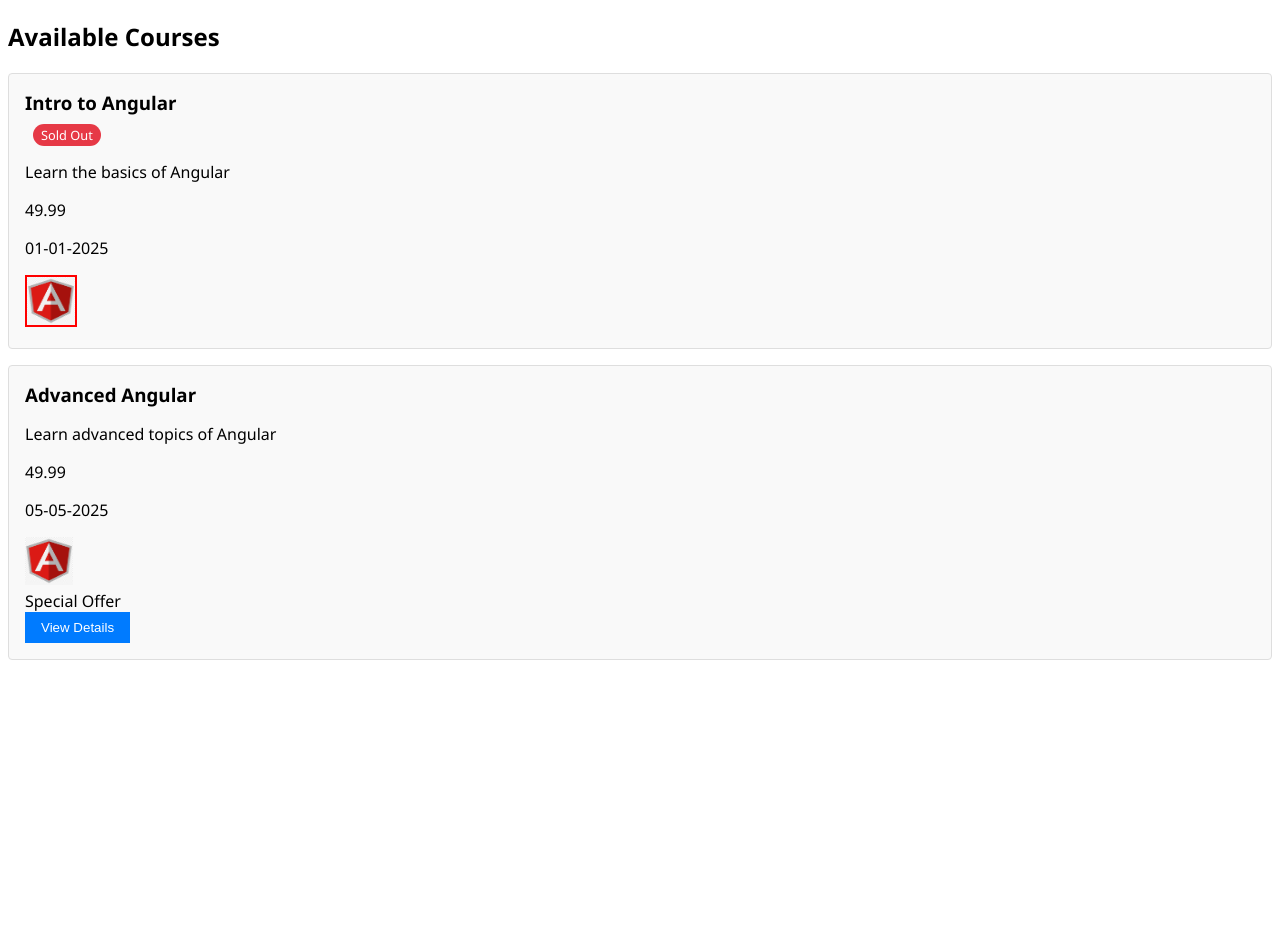
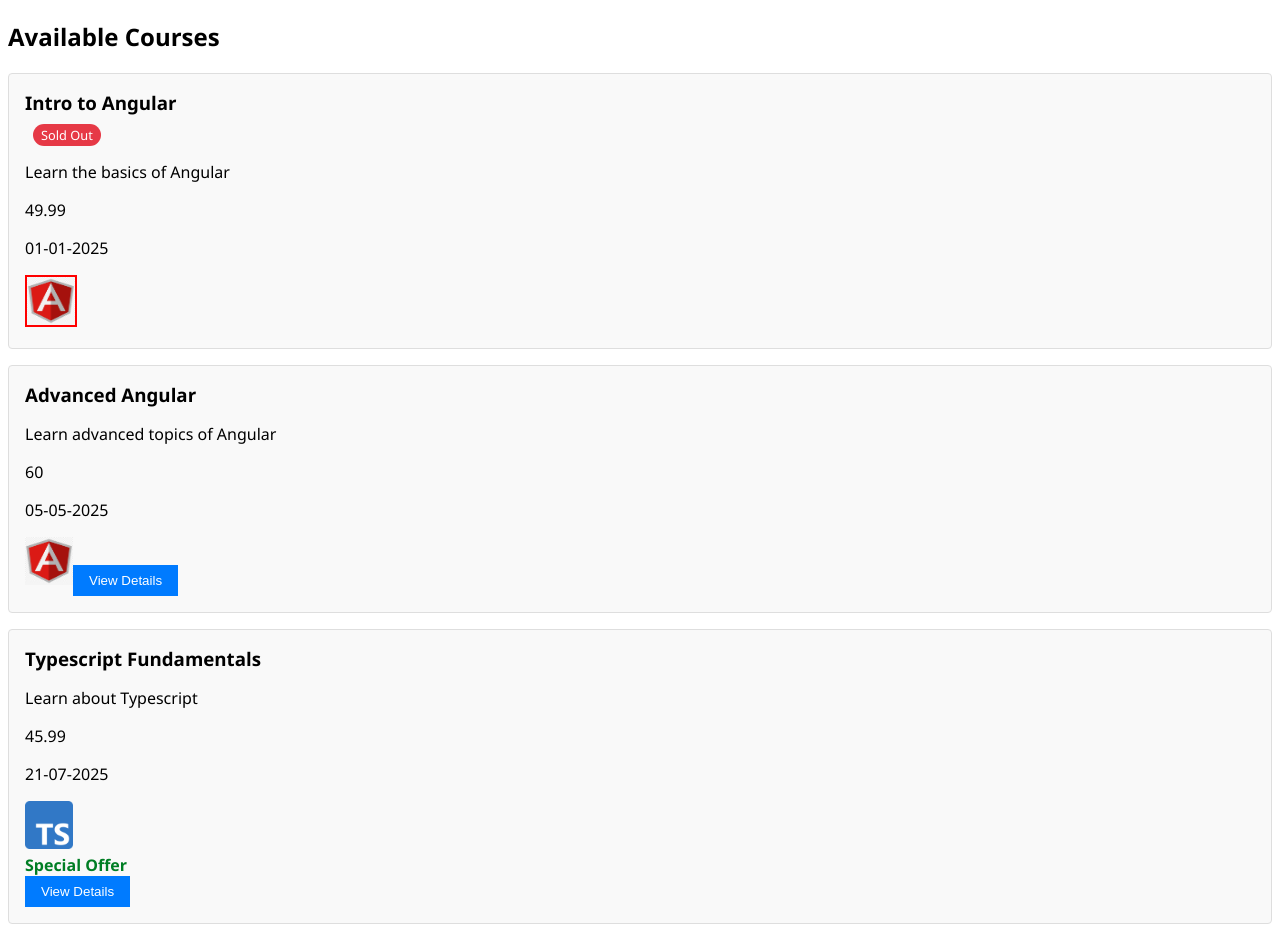
Before and after one commit to andydaly1990/course-booking-system, an Angular app: page / in a window 1280 px wide. Before the commit the page ends 800 px from the top, so only its background shows below. Built offline with nearby package versions, Linux system fonts and the light colour scheme.

Commit message:
Updated courses component html to iterate through course objects

```diff
--- a/src/app/courses-list/courses-list.component.css
+++ b/src/app/courses-list/courses-list.component.css
@@ -38,3 +38,8 @@ img {
   font-size: 0.8rem;
   margin-left: 8px;
 }
+
+.special-offer {
+    color: #007e24;
+    font-weight: bold;
+}
--- a/src/app/courses-list/courses-list.component.html
+++ b/src/app/courses-list/courses-list.component.html
@@ -1,32 +1,19 @@
 <h2>{{ title }}</h2>
+@for (item of courses; track item.id) {
 <div class="course-item">
-    <h3>{{ courses[0].title }}</h3>
-    <span class="badge" *ngIf="courses[0].soldOut">Sold Out</span>
-    <p>{{ courses[0].description }}</p>
-    <p>{{ courses[0].price }}</p>
-    <p>{{ courses[0].date }}</p>
+    <h3>{{ item.title }}</h3>
+    <span class="badge" *ngIf="item.soldOut">Sold Out</span>
+    <p>{{ item.description }}</p>
+    <p>{{ item.price }}</p>
+    <p>{{ item.date }}</p>
 
     <img
-        [ngStyle]="{'border': courses[0].soldOut ? '2px solid red' : ''}"
-        [src]="courses[0].img"
-        [alt]="courses[0].title">
-    @if (courses[0].price < 50 && courses[0].soldOut==false) {
+        [ngStyle]="{'border': item.soldOut ? '2px solid red' : ''}"
+        [src]="item.img"
+        [alt]="item.title">
+    @if (item.price < 50 && item.soldOut==false) {
         <div class="special-offer">Special Offer</div>
     }
-    <button *ngIf="!courses[0].soldOut" (click)="viewDetails(courses[0].title)">View Details</button>
+    <button *ngIf="!item.soldOut" (click)="viewDetails(item.title)">View Details</button>
 </div>
-<div class="course-item">
-    <h3>{{ courses[1].title }}</h3>
-    <span class="badge" *ngIf="courses[1].soldOut">Sold Out</span>
-    <p>{{ courses[1].description }}</p>
-    <p>{{ courses[1].price }}</p>
-    <p>{{ courses[1].date }}</p>
-    <img
-        [ngStyle]="{'border': courses[1].soldOut ? '2px solid red' : 'none'}"
-        [src]="courses[1].img"
-        [alt]="courses[1].title">
-    @if (courses[1].price < 50 && courses[1].soldOut==false) {
-        <div class="special-offer">Special Offer</div>
-    }
-     <button *ngIf="!courses[1].soldOut" (click)="viewDetails(courses[1].title)">View Details</button>
-</div>
+}
--- a/src/app/courses-list/courses-list.component.ts
+++ b/src/app/courses-list/courses-list.component.ts
@@ -40,10 +40,19 @@ export class CoursesListComponent implements OnInit {
       id: 2,
       title: 'Advanced Angular',
       description: 'Learn advanced topics of Angular',
-      price: 49.99,
+      price: 60,
       date: '05-05-2025',
       soldOut: false,
       img: 'angular-logo.png'
+    },
+    {
+      id: 3,
+      title: 'Typescript Fundamentals',
+      description: 'Learn about Typescript',
+      price: 45.99,
+      date: '21-07-2025',
+      soldOut: false,
+      img: 'typescript-logo.png'
     }
   ];
 
```
Also changed, not shown: public/typescript-logo.png (added).
